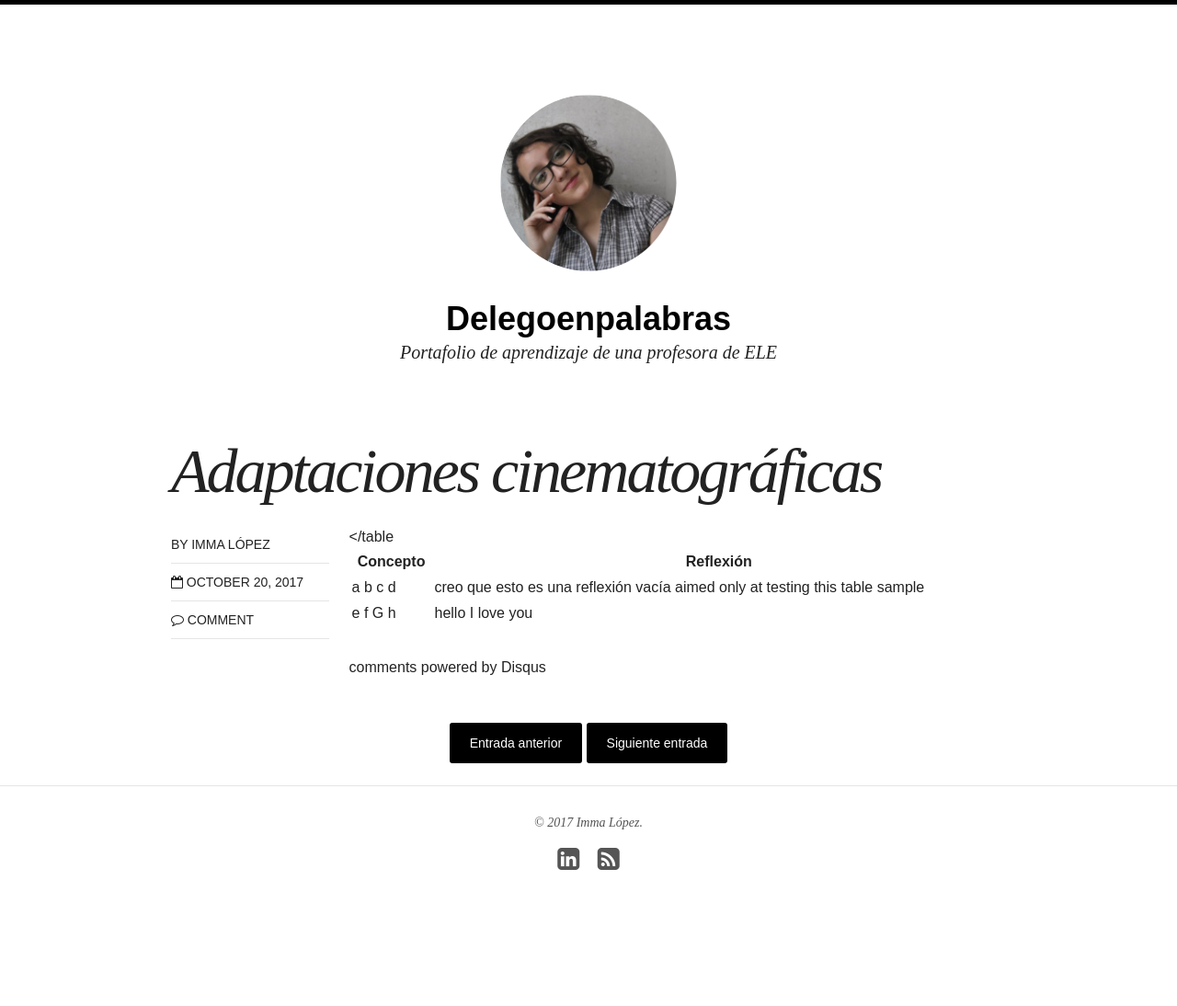
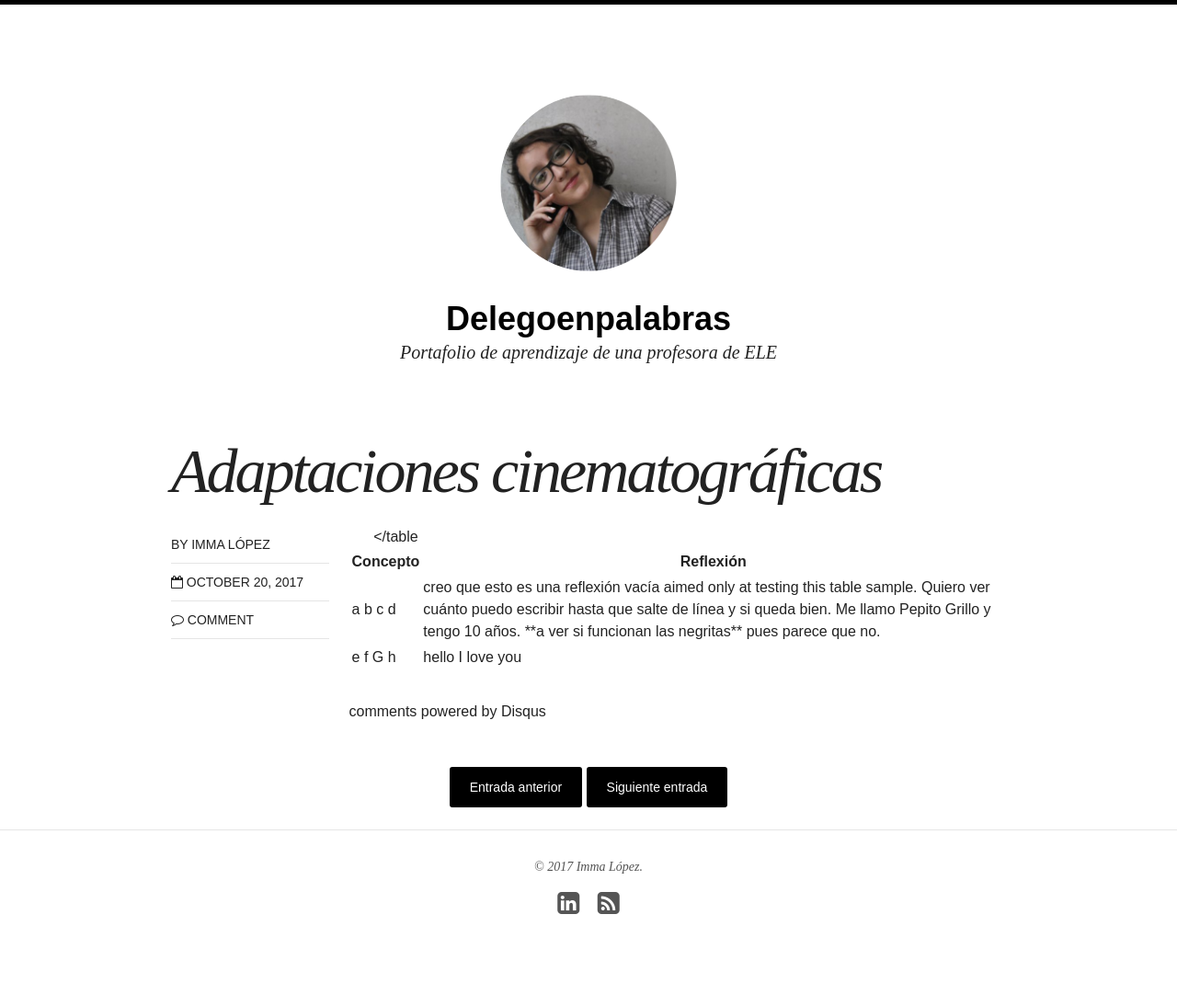
Before and after one commit to immalopez/immalopez.github.io, a Jekyll site: the page built from _posts/blog/2017-10-20-carteles-y-portadas.md, in a window 1280 px wide. Shown: the whole page at 92% size. Built offline with Jekyll 4.4.1, drawn with Linux system fonts in a browser that asks for light colours; nearby versions of some CDN libraries; comment, search, counter and statistics services are not loaded; before the commit the page ends 1046 px from its top, so only the background shows below that.

Commit message:
Update 2017-10-20-carteles-y-portadas.md

```diff
--- a/_posts/blog/2017-10-20-carteles-y-portadas.md
+++ b/_posts/blog/2017-10-20-carteles-y-portadas.md
@@ -21,7 +21,7 @@ image:
   <tbody>
     <tr>
       <td>a b c d</td>
-      <td>creo que esto es una reflexión vacía aimed only at testing this table sample</td>
+      <td>creo que esto es una reflexión vacía aimed only at testing this table sample. Quiero ver cuánto puedo escribir hasta que salte de línea y si queda bien. Me llamo Pepito Grillo y tengo 10 años. **a ver si funcionan las negritas** pues parece que no.</td>
     </tr>
     <tr>
       <td>e f G h</td>
```
